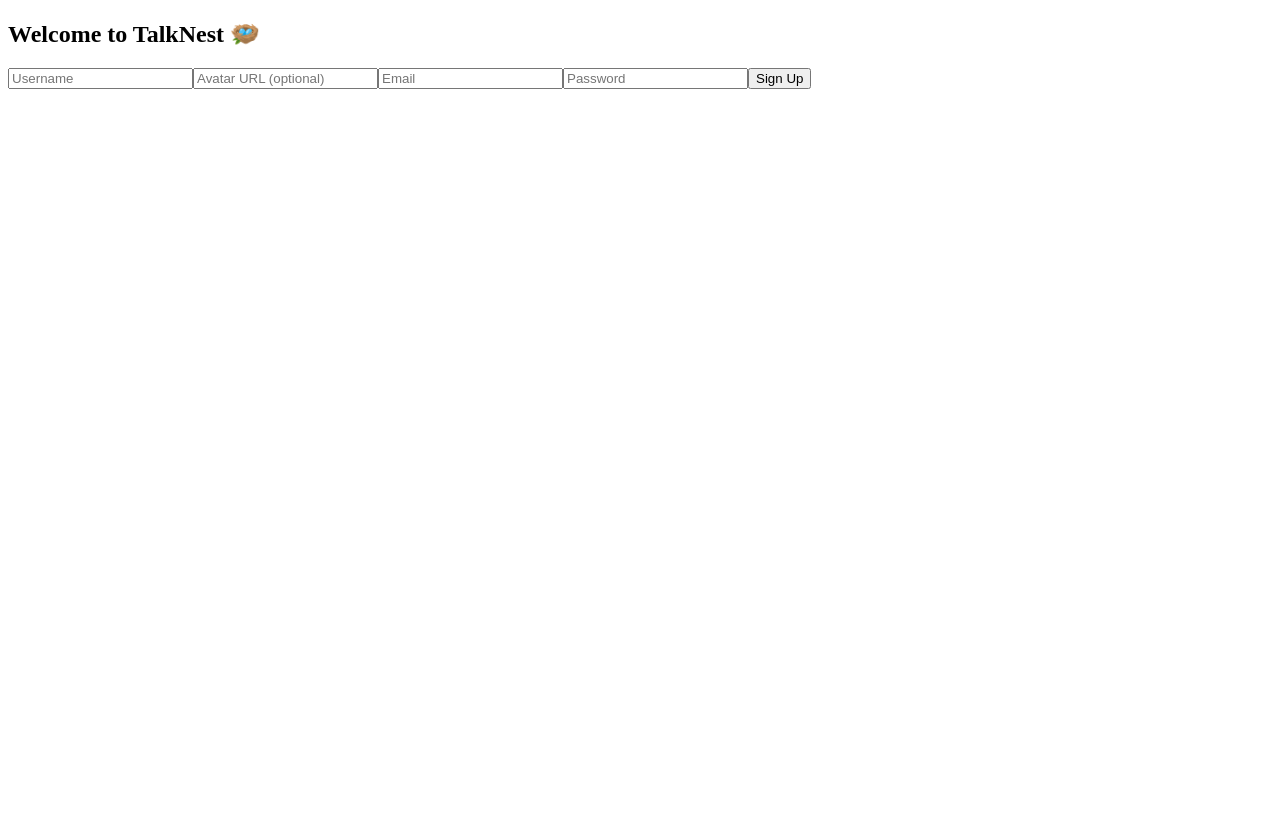
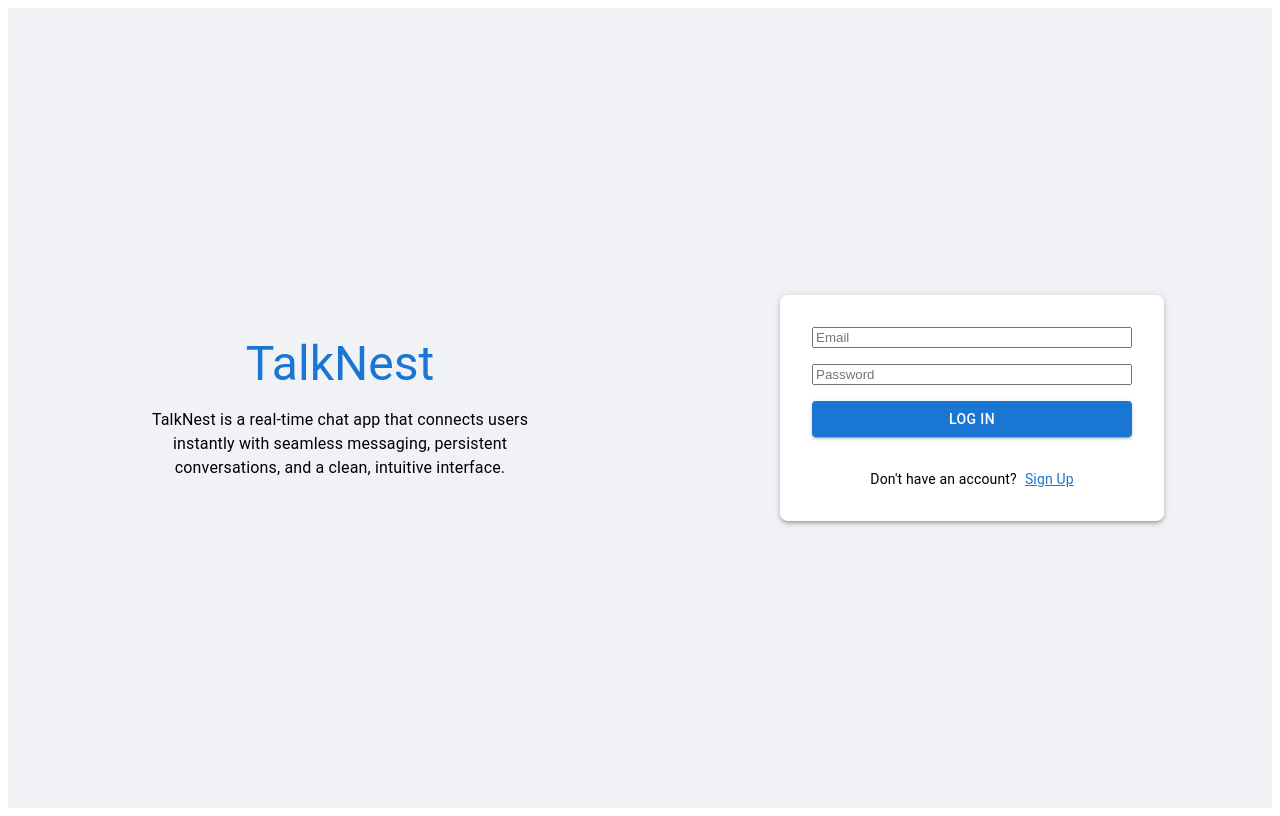
Before and after one commit to HannaThomas/Talk-Nest-UI, a React (Create React App) app: page / in a window 1280 px wide. Built offline with nearby package versions, Linux system fonts and the light colour scheme.

Commit message:
Login and sigup page

```diff
--- a/package.json
+++ b/package.json
@@ -3,6 +3,9 @@
   "version": "0.1.0",
   "private": true,
   "dependencies": {
+    "@emotion/react": "^11.14.0",
+    "@emotion/styled": "^11.14.1",
+    "@mui/material": "^7.3.1",
     "@testing-library/dom": "^10.4.1",
     "@testing-library/jest-dom": "^6.6.4",
     "@testing-library/react": "^16.3.0",
--- a/src/App.js
+++ b/src/App.js
@@ -1,13 +1,13 @@
 // src/App.js
 import React from 'react';
 import SignUp from './pages/SignUp';
-// import Login from './pages/Login';
+import Login from './pages/Login';
 
 function App() {
   return (
     <div>
-      <SignUp />
-      {/* <Login /> */}
+      {/* <SignUp /> */}
+      <Login />
     </div>
   );
 }
--- a/src/components/AuthForm.js
+++ b/src/components/AuthForm.js
@@ -1,8 +1,10 @@
 // src/components/AuthForm.js
 import React, { useState } from 'react';
+import { Box, Typography, Button } from '@mui/material';
 import axios from 'axios';
 
 export default function AuthForm({ type, onSuccess }) {
+    const [authType, setAuthType] = useState(type);
     const [form, setForm] = useState({
         username: '',
         email: '',
@@ -30,8 +32,46 @@ export default function AuthForm({ type, onSuccess }) {
     };
 
     return (
-        <form onSubmit={handleSubmit}>
-            {type === 'signup' && (
+        <Box sx={{ display: 'flex', height: '100vh', backgroundColor: '#f0f2f5' }}>
+            <Box sx={{
+                flex: 1,
+                display: 'flex',
+                flexDirection: 'column',
+                justifyContent: 'center',
+                alignItems: 'center',
+                textAlign: 'center',
+                padding: 4,
+
+            }}>
+                <Typography variant="h3" color="primary">TalkNest</Typography>
+                <Typography variant="body1" sx={{ maxWidth: 400, mt: 2 }}>
+                    TalkNest is a real-time chat app that connects users instantly with seamless messaging, persistent conversations, and a clean, intuitive interface.
+                </Typography>
+
+            </Box>
+            <Box sx={{
+                flex: 1,
+                display: 'flex',
+                justifyContent: 'center',
+                alignItems: 'center',
+                // backgroundColor: '#fff',
+            }}>
+                <Box
+                    component="form"
+                    onSubmit={handleSubmit}
+                    sx={{
+                        display: 'flex',
+                        flexDirection: 'column',
+                        backgroundColor: '#fff',
+                        gap: 2,
+                        width: '100%',
+                        maxWidth: 320,
+                        padding: 4,
+                        boxShadow: 3,
+                        borderRadius: 2,
+                    }}
+                >
+                    {authType === 'signup' && (
                         <>
                             <input
                                 name="username"
@@ -64,9 +104,40 @@ export default function AuthForm({ type, onSuccess }) {
                         onChange={handleChange}
                         required
                     />
-            <button type="submit">
-                {type === 'signup' ? 'Sign Up' : 'Log In'}
-            </button>
-        </form>
+                    <Button type="submit" variant="contained" color="primary">
+                        {authType === 'signup' ? 'Sign Up' : 'Log In'}
+                    </Button>
+                    {authType === 'login' ? (
+                        <Box sx={{ display: 'flex', alignItems: 'center', justifyContent: 'center', mt: 2 }}>
+                            <Typography variant="body2" sx={{ mr: 1 }}>
+                                Don't have an account?
+                            </Typography>
+                            <Typography
+                                variant="body2"
+                                sx={{ color: '#1976d2', cursor: 'pointer', textDecoration: 'underline' }}
+                                onClick={() => setAuthType('signup')}
+                            >
+                                Sign Up
+                            </Typography>
+                        </Box>
+
+                    ) : (
+                        <Box sx={{ display: 'flex', alignItems: 'center', justifyContent: 'center', mt: 2 }}>
+                            <Typography variant="body2" sx={{ mr: 1 }}>
+                                Already have an account?
+                            </Typography>
+                            <Typography
+                                variant="body2"
+                                sx={{ color: '#1976d2', cursor: 'pointer', textDecoration: 'underline' }}
+                                onClick={() => setAuthType('login')}
+                            >
+                                Log In
+                            </Typography>
+                        </Box>
+                    )
+                    }
+                </Box>
+            </Box>
+        </Box>
     );
 }
--- a/src/pages/Login.js
+++ b/src/pages/Login.js
@@ -1,5 +1,5 @@
 // src/pages/Login.js
-import React from 'react';
+import React, { useState } from 'react';
 import AuthForm from '../components/AuthForm';
 
 export default function Login() {
@@ -9,7 +9,6 @@ export default function Login() {
         <div>
             {!user ? (
                 <>
-                    <h2>Log In to TalkNest</h2>
                     <AuthForm type="login" onSuccess={setUser} />
                 </>
             ) : (
--- a/src/pages/SignUp.js
+++ b/src/pages/SignUp.js
@@ -5,12 +5,10 @@ import AuthForm from '../components/AuthForm';
 export default function SignUp() {
     const handleSuccess = (user) => {
         console.log('Signed up:', user);
-        // Redirect to chat or store user session
     };
 
     return (
         <div>
-            <h2>Welcome to TalkNest 🪺</h2>
             <AuthForm type="signup" onSuccess={handleSuccess} />
         </div>
     );
```
Lines whose indentation alone changed are shown as unchanged.
